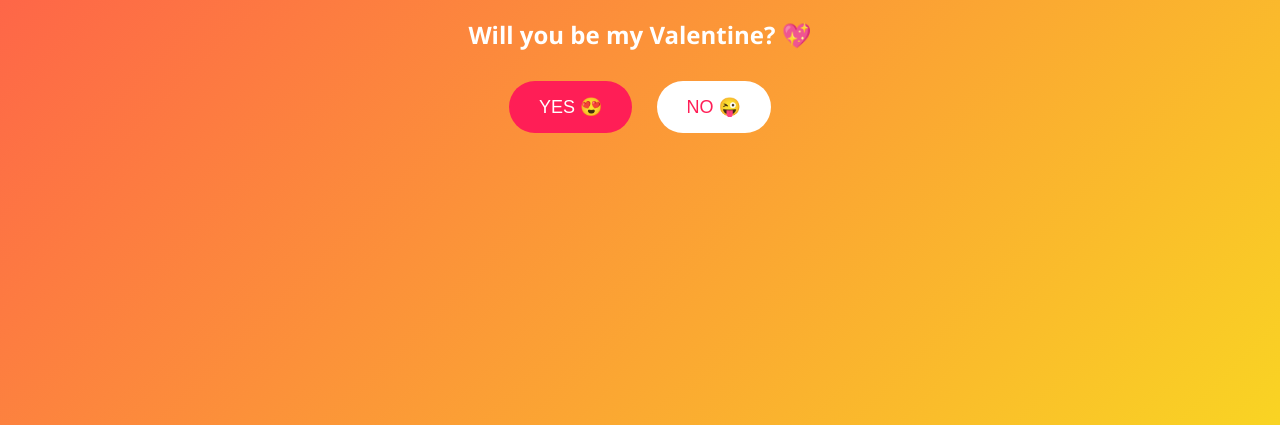
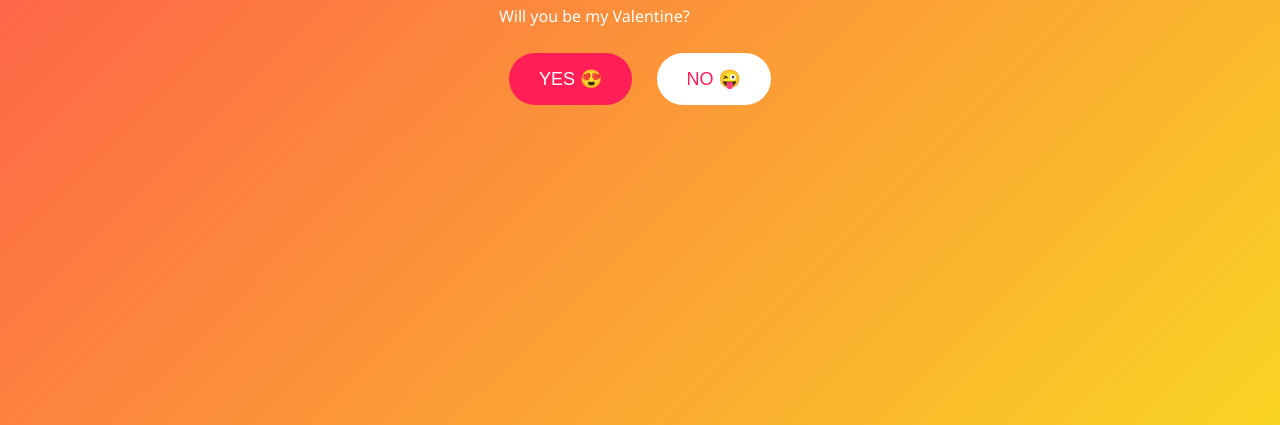
Before and after one commit to am9-debug/vale, a plain HTML site: page index.html in a window 1280 px wide. Shown: the part 375-800 px from the top of the page. Drawn offline with Linux system fonts and the light colour scheme.

Commit message:
index.html

```diff
--- a/index.html
+++ b/index.html
@@ -1,23 +1,22 @@
 <!DOCTYPE html>
 <html lang="en">
 <head>
-  <meta charset="UTF-8" />
-  <title>For You ❤️</title>
-  <link rel="stylesheet" href="style.css">
+  <meta charset="utf-8" />
+  <meta name="viewport" content="width=device-width,initial-scale=1" />
+  <title>Will you be my Valentine?</title>
+  <link rel="stylesheet" href="style.css" />
 </head>
 <body>
-  <div class="container">
+  <div class="page">
     <h1>Hey Love ❤️</h1>
-    <p>You make my world brighter every single day.</p>
-
-    <h2>Will you be my Valentine? 💖</h2>
+    <p class="lead">Will you be my Valentine?</p>
 
     <div class="buttons">
       <button id="yes">YES 😍</button>
       <button id="no">NO 😜</button>
     </div>
 
-    <p id="result"></p>
+    <p id="result" class="result"></p>
   </div>
 
   <script src="script.js"></script>
```
